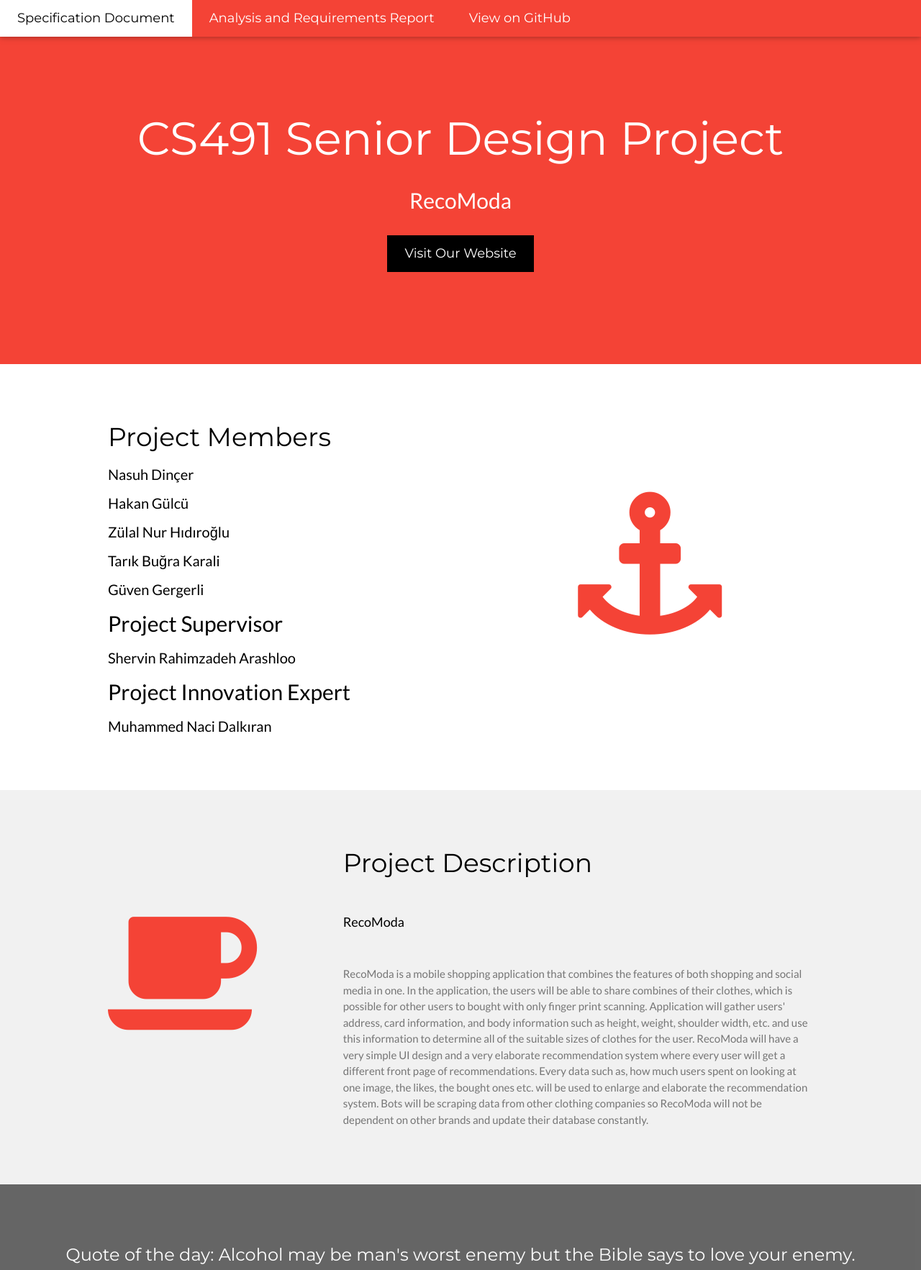
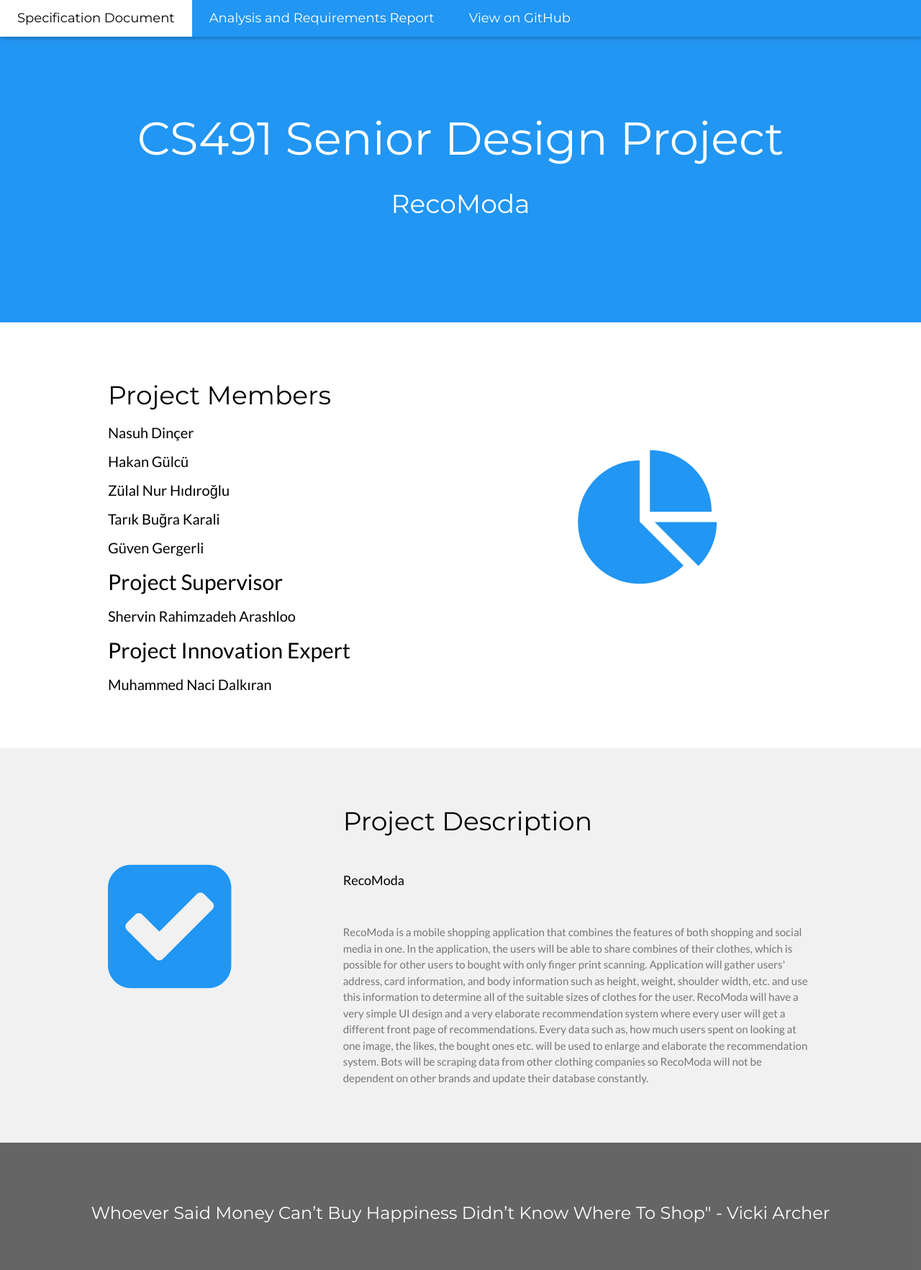
Before and after one commit to NasuhDincer/RecoModa, a plain HTML site: page index.html in a window 1280 px wide. Shown: the top 1765 px of the page at 72% size. Drawn offline with nearby package versions, Linux system fonts and the light colour scheme.

Commit message:
reports added site errors fixed

```diff
--- a/index.html
+++ b/index.html
@@ -11,33 +11,32 @@
     <style>
         body,h1,h2,h3,h4,h5,h6 {font-family: "Lato", sans-serif}
         .w3-bar,h1,button {font-family: "Montserrat", sans-serif}
-        .fa-anchor,.fa-coffee {font-size:200px}
+        .fa-pie-chart ,.fa-check-square {font-size:200px}
     </style>
 </head>
 <body>
 
 <!-- Navbar -->
 <div class="w3-top">
-    <div class="w3-bar w3-red w3-card w3-left-align w3-large">
-        <a class="w3-bar-item w3-button w3-hide-medium w3-hide-large w3-right w3-padding-large w3-hover-white w3-large w3-red" href="javascript:void(0);" onclick="myFunction()" title="Toggle Navigation Menu"><i class="fa fa-bars"></i></a>
-        <a href="https://github.com/NasuhDincer/RecoModa" class="w3-bar-item w3-button w3-hide-small w3-padding-large w3-hover-white">Specification Document</a>
-        <a href="https://github.com/NasuhDincer/RecoModa" class="w3-bar-item w3-button w3-hide-small w3-padding-large w3-hover-white">Analysis and Requirements Report</a>
+    <div class="w3-bar w3-blue w3-card w3-left-align w3-large">
+        <a class="w3-bar-item w3-button w3-hide-medium w3-hide-large w3-right w3-padding-large w3-hover-white w3-large w3-blue" href="javascript:void(0);" onclick="myFunction()" title="Toggle Navigation Menu"><i class="fa fa-bars"></i></a>
+        <a href="https://github.com/NasuhDincer/RecoModa/Reports/T2331_Project_Specification_Document.pdf" class="w3-bar-item w3-button w3-hide-small w3-padding-large w3-hover-white">Specification Document</a>
+        <a href="https://github.com/NasuhDincer/RecoModa/Reports/T2331_Analysis_Requirements_Report.pdf" class="w3-bar-item w3-button w3-hide-small w3-padding-large w3-hover-white">Analysis and Requirements Report</a>
         <a href="https://github.com/NasuhDincer/RecoModa" class="w3-bar-item w3-button w3-hide-small w3-padding-large w3-hover-white">View on GitHub</a>
     </div>
 
     <!-- Navbar on small screens -->
     <div id="navDemo" class="w3-bar-block w3-white w3-hide w3-hide-large w3-hide-medium w3-large">
-        <a href="https://github.com/NasuhDincer/RecoModa" class=w3-bar-item w3-button w3-padding-large>Specification Document</a>
-        <a href="https://github.com/NasuhDincer/RecoModa" class=w3-bar-item w3-button w3-padding-large>Analysis and Requirements Report</a>
+        <a href="https://github.com/NasuhDincer/RecoModa/Reports/T2331_Project_Specification_Document.pdf" class=w3-bar-item w3-button w3-padding-large>Specification Document</a>
+        <a href="https://github.com/NasuhDincer/RecoModa/Reports/T2331_Analysis_Requirements_Report.pdf" class=w3-bar-item w3-button w3-padding-large>Analysis and Requirements Report</a>
         <a href="https://github.com/NasuhDincer/RecoModa" class="w3-bar-item w3-button w3-padding-large">view on GitHub</a>
     </div>
 </div>
 
 <!-- Header -->
-<header class="w3-container w3-red w3-center" style="padding:128px 16px">
+<header class="w3-container w3-blue w3-center" style="padding:128px 16px">
     <h1 class="w3-margin w3-jumbo">CS491 Senior Design Project</h1>
-    <h2>RecoModa</h2>
-    <button class="w3-button w3-black w3-padding-large w3-large w3-margin-top">Visit Our Website</button>
+    <h1>RecoModa</h1>
 </header>
 
 <!-- First Grid -->
@@ -58,7 +57,7 @@
         </div>
 
         <div class="w3-third w3-center">
-            <i style="margin-top: 50px; vertical-align: middle; display: flex; align-items: center;" class="fa fa-anchor w3-padding-64 w3-margin-64 w3-text-red"></i>
+            <i style="margin-top: 50px; vertical-align: middle; display: flex; align-items: center;" class="fa fa-pie-chart w3-padding-64 w3-margin-64 w3-text-blue"></i>
         </div>
     </div>
 </div>
@@ -67,7 +66,7 @@
 <div class="w3-row-padding w3-light-grey w3-padding-64 w3-container">
     <div class="w3-content">
         <div class="w3-third w3-center">
-            <i style="margin-top: 20px; vertical-align: middle; display: flex; align-items: center;" class="fa fa-coffee w3-padding-64 w3-text-red w3-margin-right"></i>
+            <i style="margin-top: 20px; vertical-align: middle; display: flex; align-items: center;" class="fa fa-check-square w3-padding-64 w3-margin-64 w3-text-blue"></i>
         </div>
 
         <div class="w3-twothird">
@@ -88,7 +87,7 @@
 </div>
 
 <div class="w3-container w3-black w3-center w3-opacity w3-padding-64">
-    <h1 class="w3-margin w3-xlarge">Quote of the day: Alcohol may be man's worst enemy but the Bible says to love your enemy. </h1>
+    <h1 class="w3-margin w3-xlarge">Whoever Said Money Can’t Buy Happiness Didn’t Know Where To Shop"    - Vicki Archer </h1>
 </div>
 
 <!-- Footer -->
```
Also changed, not shown: 2 other files.
